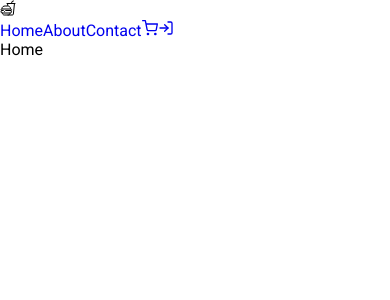
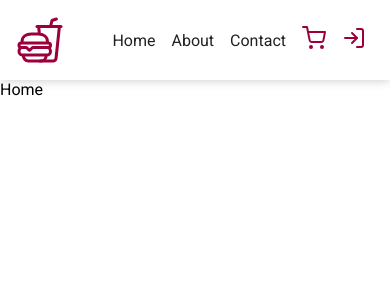
Before and after one commit to AjayRaut1/MERN-Stack-Burger-Engineering-Web-Application, a React (Create React App) app in the folder frontend/: page / in a window 390 px wide. Shown: the top 300 px of the page. Built offline with nearby package versions, Linux system fonts and the light colour scheme.

Commit message:
NavBar with CSS added

```diff
--- a/frontend/package.json
+++ b/frontend/package.json
@@ -6,6 +6,7 @@
     "@testing-library/jest-dom": "^5.17.0",
     "@testing-library/react": "^13.4.0",
     "@testing-library/user-event": "^13.5.0",
+    "framer-motion": "^10.16.4",
     "react": "^18.2.0",
     "react-dom": "^18.2.0",
     "react-icons": "^4.11.0",
--- a/frontend/src/App.js
+++ b/frontend/src/App.js
@@ -1,5 +1,6 @@
 import {BrowserRouter as Router, Routes, Route } from "react-router-dom";
 import "./styles/app.scss";
+import "./styles/header.scss";
 import Home from "./components/home/Home"
 import Header from "./components/layouts/Header"
 
--- a/frontend/src/components/layouts/Header.jsx
+++ b/frontend/src/components/layouts/Header.jsx
@@ -3,14 +3,16 @@
 import { Link } from "react-router-dom";
 import {FiShoppingCart,FiLogIn} from "react-icons/fi";
 import {FaUser} from "react-icons/fa";
+import {Framer} from "framer-motion"
 
 const Header = ({isAuthenticated = false}) => {
   return (
     <nav>
-      <div>
+
         <div>
           <IoFastFoodOutline />
         </div>
+
         <div>
           <Link to="/">Home</Link>
           <Link to="/about">About</Link>
@@ -23,7 +25,6 @@
           </Link>
         </div>
 
-      </div>
     </nav>
   );
 };
--- /dev/null
+++ b/frontend/src/styles/colors.scss
@@ -0,0 +1,5 @@
+$red: rgb(156,0,60);
+$reddark: rgb(126,0,48);
+$dark: rgb(33,33,33);
+$lightdark: rgb(33,33,33,0.711);
+$pink: rgb(255, 239, 239);
--- /dev/null
+++ b/frontend/src/styles/header.scss
@@ -0,0 +1,49 @@
+@import "colors";
+
+nav {
+    height: 5rem;
+    padding: 2rem;
+    display: flex;
+    justify-content: space-between;
+    align-items: center;
+    box-shadow: 0 0 10px rgba(0, 0, 0, 0.229);
+    background-color: white;
+
+    >div {
+        display: flex;
+        align-items: center;
+
+        >svg {
+            color: $red;
+            font-size: 3rem;
+        }
+
+        >a {
+            margin: 0 2rem;
+            color: $dark;
+            transition: color 0.5s;
+
+            &:hover {
+                color: $lightdark;
+            }
+
+            >svg {
+                color: $red;
+                font-size: 1.5rem;
+                transition: inherit;
+                &:hover {
+                    color: $lightdark;
+                }
+            }
+        }
+    }
+}
+
+@media screen and (max-width: 600px) {
+    nav {
+        padding: 1rem;
+        >div >a {
+            margin: 0 0.5rem;
+        }
+    }
+}
```
Also changed, not shown: 1 other file (tests, documents, lock files or other folders).
